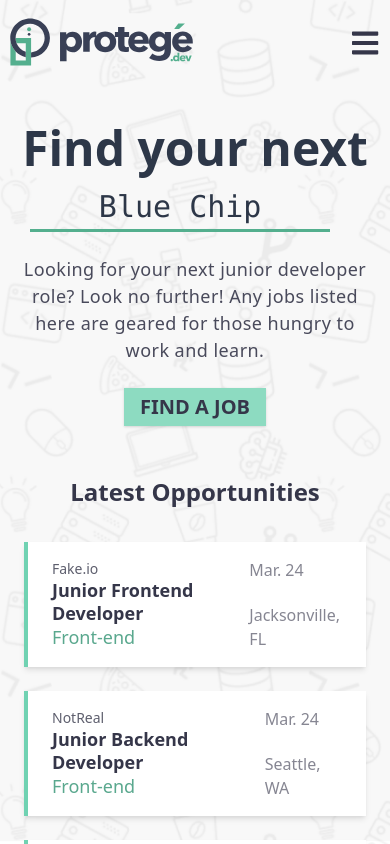
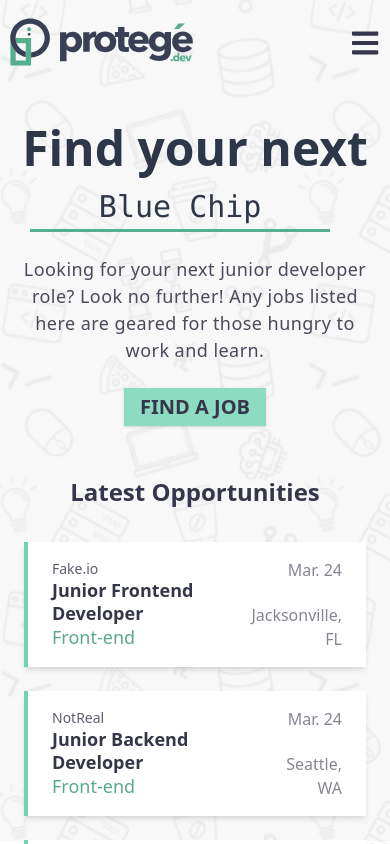
Before and after one commit to ProjectProtege/protege, a React (Create React App) app: page / in a window 390 px wide. Shown: the top 844 px of the page. Built offline with nearby package versions, Linux system fonts and the light colour scheme.

Commit message:
Job card small fix

```diff
--- a/src/components/JobCard.js
+++ b/src/components/JobCard.js
@@ -16,7 +16,7 @@ const JobCard = ({job}) => (
         <p className="text-teal-700 text-lg">{job.focus}</p>
       </div>
 
-      <div className="md:text-right flex flex-col justify-between">
+      <div className="text-right flex flex-col justify-between">
         <p className="text-blue-100 md:text-xl">{job.postDate}</p>
         <p className="text-blue-100">{job.location}</p>
       </div>
```
